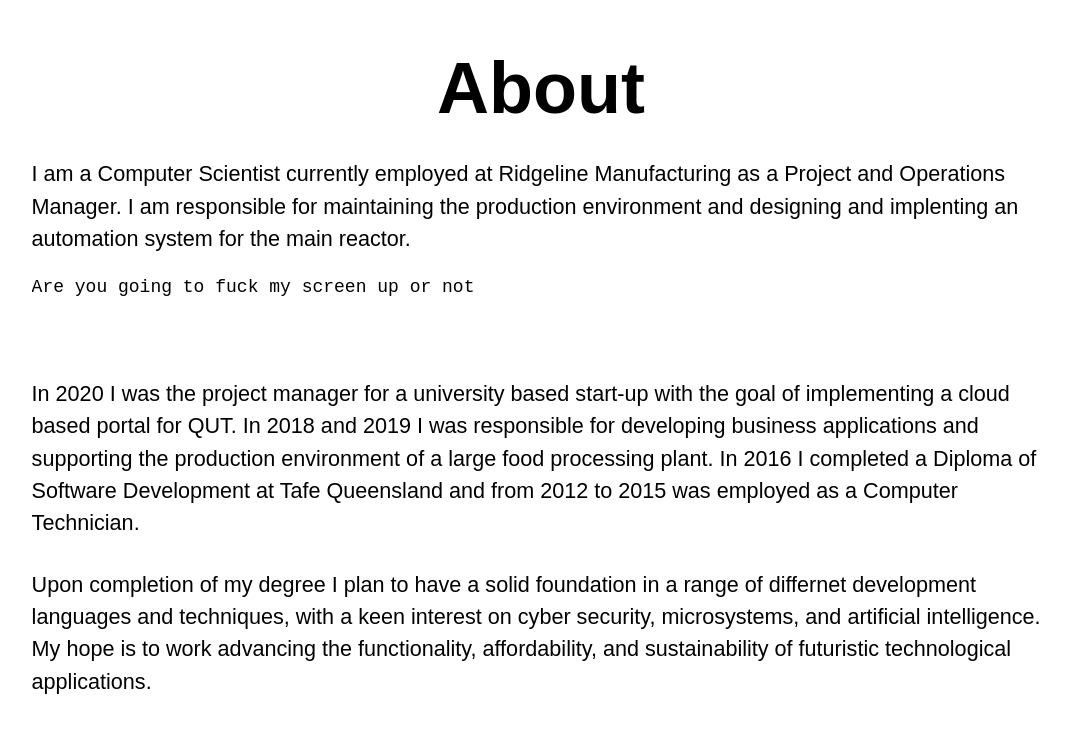
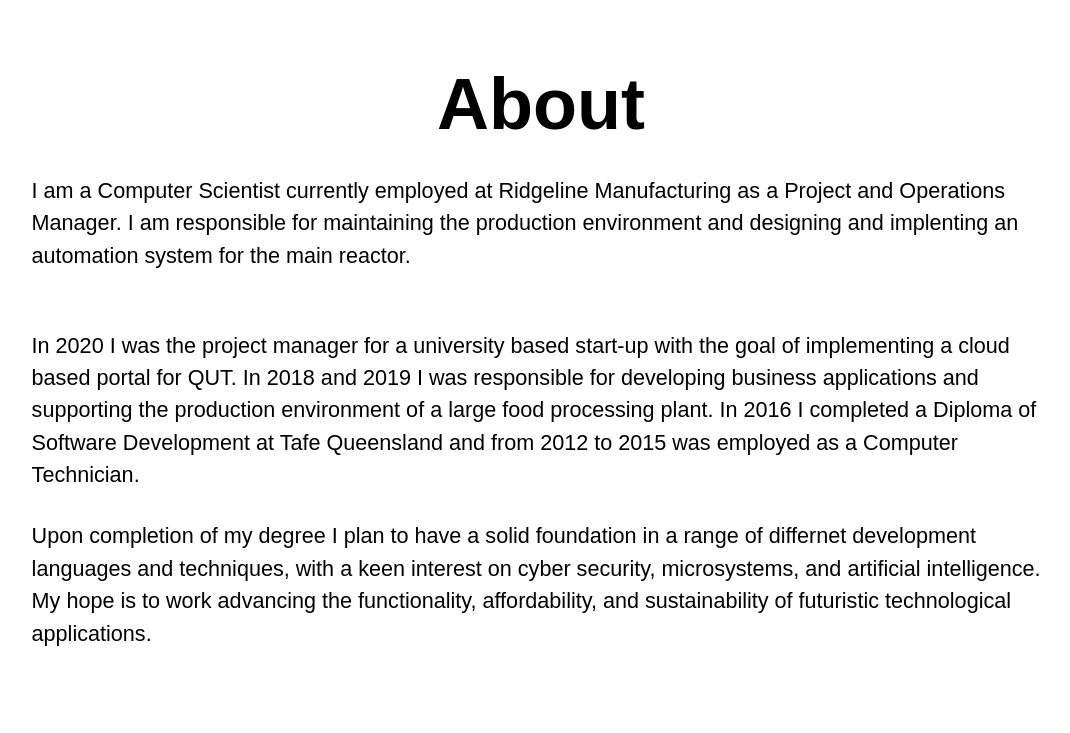
Before and after one commit to lreynolds188/Portfolio, a Next.js app: page /about in a window 1280 px wide. Shown: the part 165-898 px from the top of the page, without its empty margins (99-1169 px from the left). Built offline with nearby package versions, Linux system fonts and the light colour scheme.

Commit message:
Update about.js

```diff
--- a/pages/about.js
+++ b/pages/about.js
@@ -17,7 +17,6 @@ export default function Home() {
             I am a Computer Scientist currently employed at Ridgeline Manufacturing as a Project and Operations Manager.
             I am responsible for maintaining the production environment and designing and implenting an automation system for the main reactor.
           </p><br/>
-          <pre><code>Are you going to fuck my screen up or not</code></pre>
           <br /><br />
           <p className={styles.description}>
             In 2020 I was the project manager for a university based start-up with the goal of implementing a cloud
```
